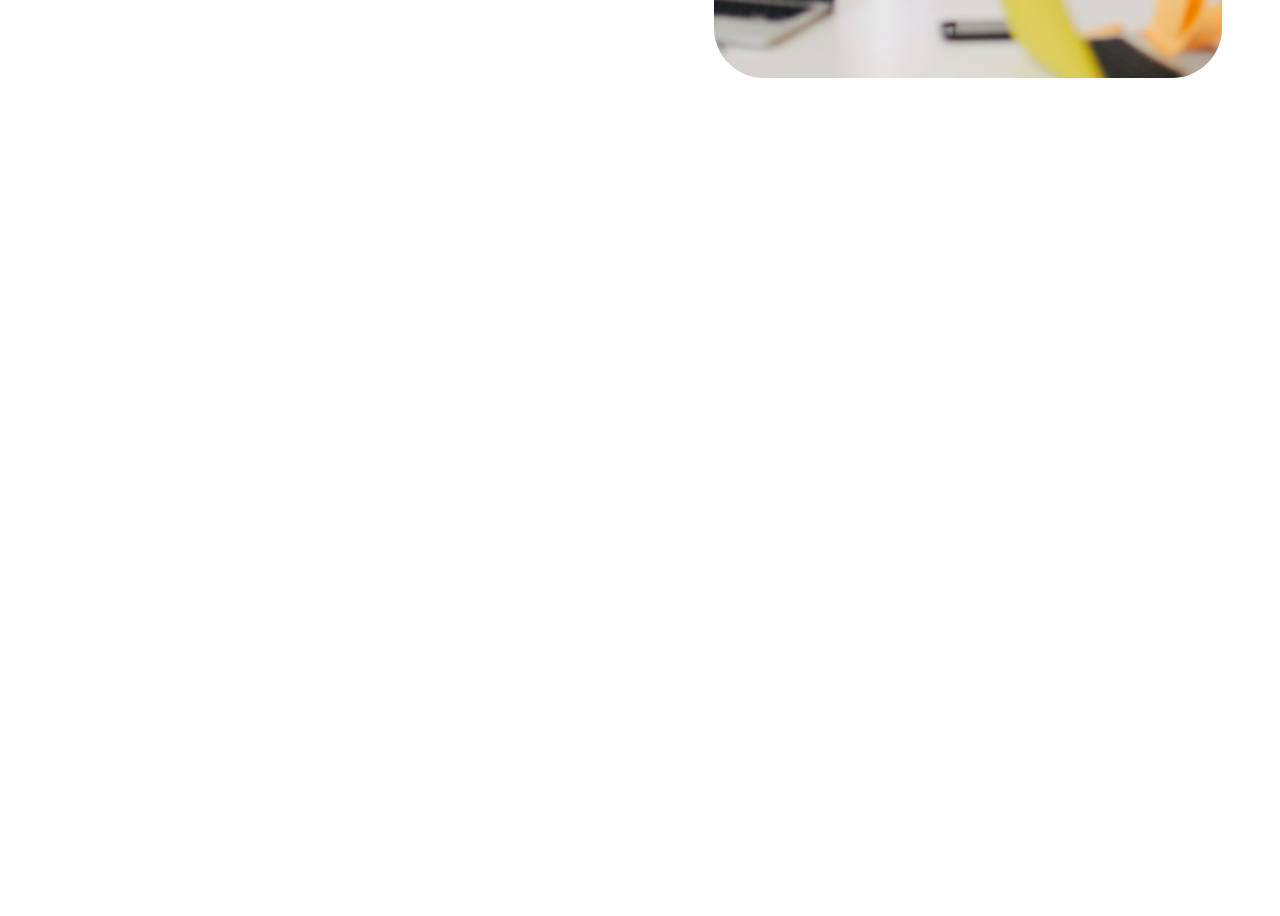
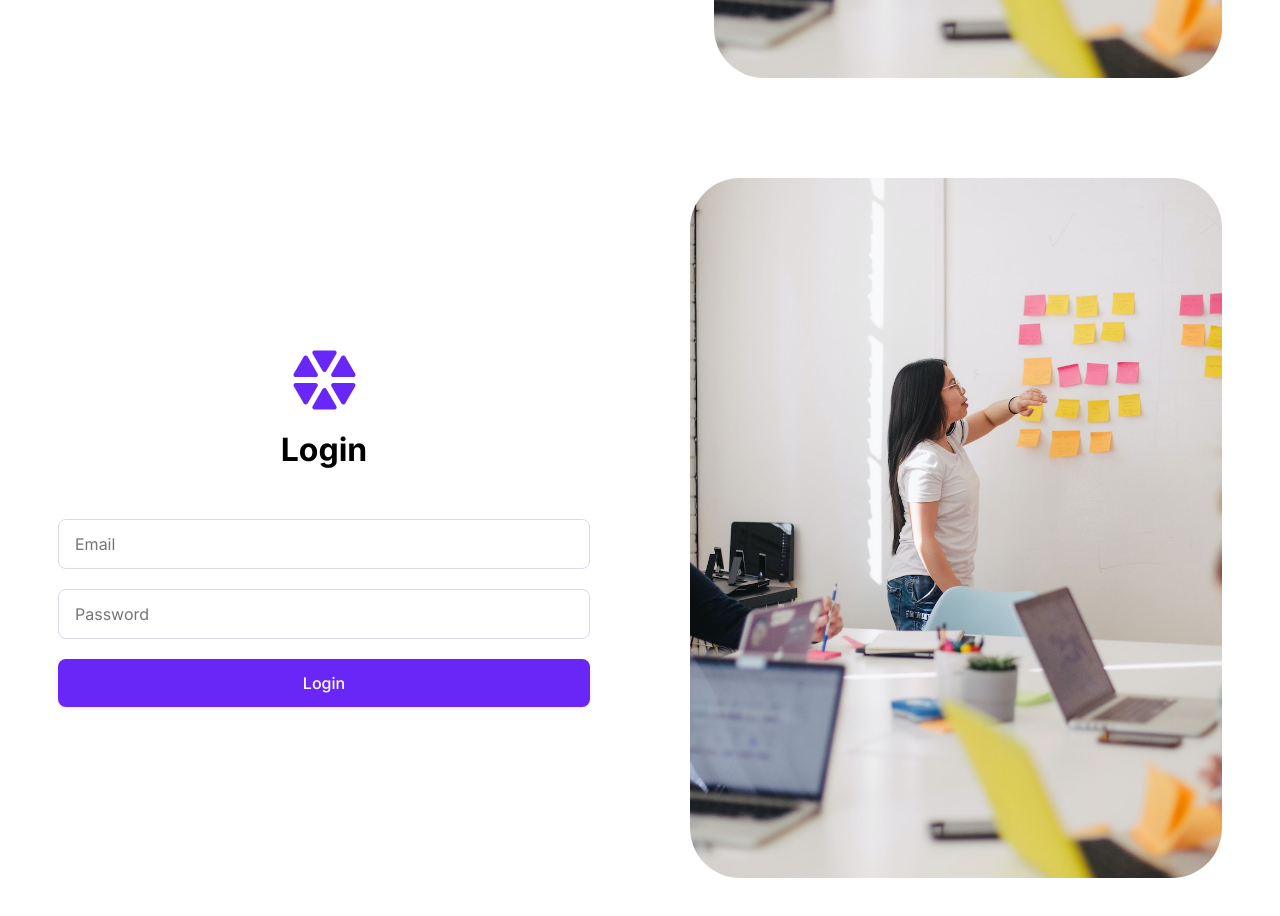
Before and after one commit to ohunazz/projectify-app-ui, a React (Create React App) app: page / in a window 1280 px wide. Shown: the part 680-1596 px from the top of the page. Before the commit the page ends 816 px from the top, so only its background shows below. Built offline with nearby package versions, Linux system fonts and the light colour scheme.

Commit message:
Create Admin Login

```diff
--- a/src/App.tsx
+++ b/src/App.tsx
@@ -1,7 +1,13 @@
+import { Login } from "./pages/admin-auth/login/Login";
 import { Signup } from "./pages/admin-auth/sign-up/SignUp";
 
 const App = () => {
-    return <Signup />;
+    return (
+        <>
+            <Signup />
+            <Login />
+        </>
+    );
 };
 
 export { App };
--- /dev/null
+++ b/src/pages/admin-auth/login/Login.css
@@ -0,0 +1,6 @@
+.login {
+    width: 100%;
+
+    display: grid;
+    gap: var(--space-20);
+}
--- /dev/null
+++ b/src/pages/admin-auth/login/Login.tsx
@@ -0,0 +1,60 @@
+import { useState } from "react";
+import { Button, Input } from "../../../design-system";
+import { AuthWrapper } from "../../components";
+
+import teamWork from "../../../assets/images/team.jpg";
+import "./Login.css";
+
+const Login = () => {
+    const [email, setEmail] = useState<string>("");
+    const [password, setPassword] = useState<string>("");
+
+    const handleOnChangeEmail = (value: string) => {
+        setEmail(value);
+    };
+
+    const handleOnChangePassword = (value: string) => {
+        setPassword(value);
+    };
+
+    const createAccount = (e: React.FormEvent<HTMLFormElement>) => {
+        e.preventDefault();
+        console.log(email, password);
+    };
+
+    return (
+        <AuthWrapper imageUrl={teamWork} pageTitle="Login">
+            <form className="login" onSubmit={createAccount} noValidate>
+                <Input
+                    type="email"
+                    placeholder="Email"
+                    value={email}
+                    onChange={handleOnChangeEmail}
+                    shape="rounded"
+                    size="lg"
+                    className="login__email"
+                />
+                <Input
+                    type="password"
+                    placeholder="Password"
+                    value={password}
+                    onChange={handleOnChangePassword}
+                    shape="rounded"
+                    size="lg"
+                    className="login__password"
+                />
+
+                <Button
+                    color="primary"
+                    size="lg"
+                    shape="rounded"
+                    className="login__submit-button"
+                >
+                    Login
+                </Button>
+            </form>
+        </AuthWrapper>
+    );
+};
+
+export { Login };
```
